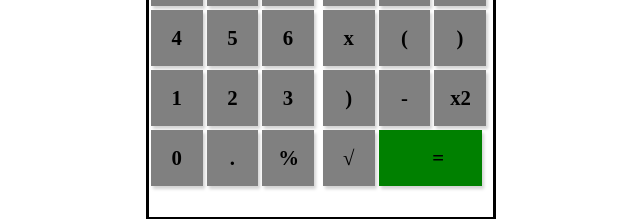
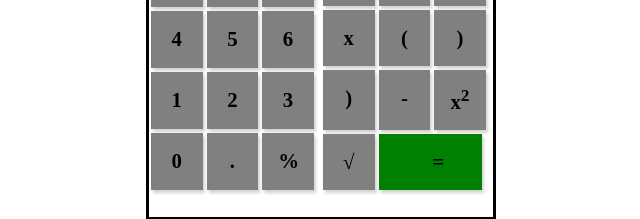
Before and after one commit to Jerryodeghe/devcourse, a plain HTML site: page calculator/index.html in a window 1280 px wide. Shown: the part 270-489 px from the top of the page, without its empty margins (302-942 px from the left). Drawn offline with Linux system fonts and the light colour scheme; files whose address does not match are found by name.

Commit message:
fix <x2> super script

```diff
--- a/calculator/index.html
+++ b/calculator/index.html
@@ -35,7 +35,7 @@
                 <div class="item">)</div>
                 <div class="item">)</div>
                 <div class="item">-</div>
-                <div class="item">x2</div>
+                <div class="item">x<sup>2</sup></div>
                 <div class="item">√</div>
                 <div class="item lg_item">=</div>
             </div>
```
